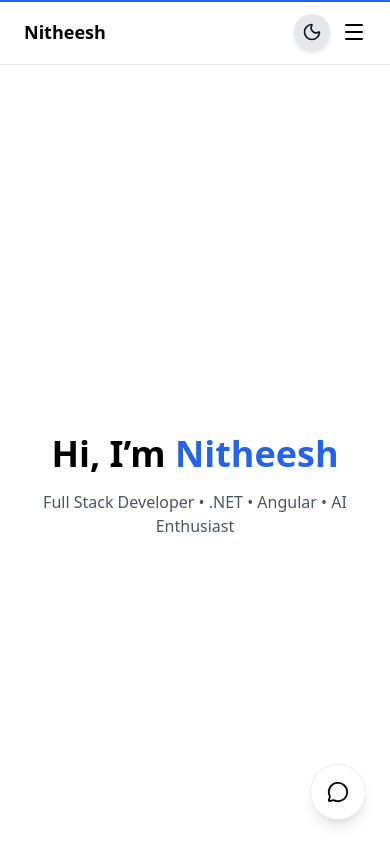
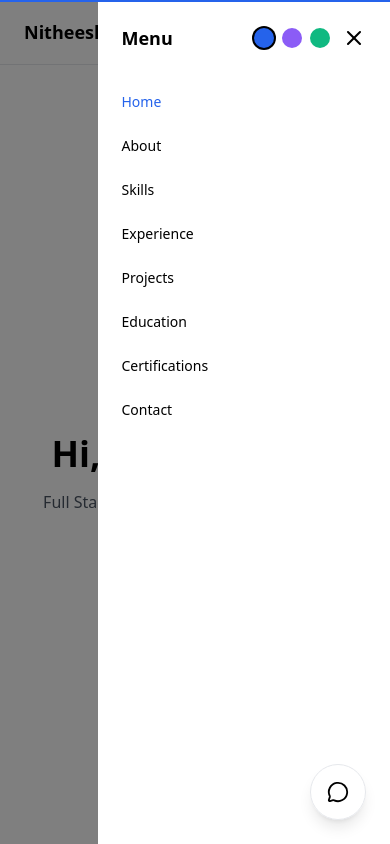
Before and after one commit to nitheesh-5/nitheesh5-Resume, a React (Vite) app in the folder resume-website/: page / in a window 390 px wide. Both pictures are taken after a click on the button 354 px from the left and 32 px from the top of the page. Shown: the top 844 px of the page. Built offline with nearby package versions, Linux system fonts and the light colour scheme.

Commit message:
Revert "Valentine more features"
This reverts commit 431eb0d60e78431f9f507e7a2169ead4a0c8d54b.

```diff
--- a/resume-website/src/components/Navbar.tsx
+++ b/resume-website/src/components/Navbar.tsx
@@ -37,109 +37,30 @@ function ValentineModal({ onClose }: ValentineModalProps) {
   const [yesSize, setYesSize] = useState<number>(16);
   const [accepted, setAccepted] = useState<boolean>(false);
 
-  const [name, setName] = useState<string>("");
-  const [place, setPlace] = useState<string>("");
-  const [time, setTime] = useState<string>("");
-
   const handleNo = () => {
     setMessageIndex((prev) => prev + 1);
     setYesSize((prev) => prev * 1.3);
   };
 
-  const submitForm = async () => {
-    const payload = {
-      name,
-      place,
-      time,
-      date: "14 Feb 2026",
-    };
-
-    try {
-      await fetch("https://script.google.com/macros/s/AKfycbxsAMkaOFKaz0qSZAZhiEWRi13mk30LvR3e2_g_TWfHr26PWbhRf-oMpl-_33yhiDVXVA/exec", {
-        method: "POST",
-        body: JSON.stringify(payload),
-      });
-
-      alert("Congratulations 💖");
-      onClose();
-    } catch {
-      alert("Failed to save");
-    }
-  };
-
-  /* ===== ACCEPTED SCREEN ===== */
   if (accepted) {
     return (
       <div className="fixed inset-0 bg-black/70 flex items-center justify-center z-50">
-        <div className="bg-white dark:bg-gray-900 p-8 rounded-xl shadow-xl w-[90%] max-w-md">
-          <h2 className="text-2xl font-bold text-pink-500 mb-4 text-center">
+        <div className="bg-white dark:bg-gray-900 p-10 rounded-xl text-center shadow-xl">
+          <h2 className="text-2xl font-bold text-pink-500">
             Knew you’d say yes! 💖
           </h2>
 
-          <p className="mb-6 text-center text-gray-600 dark:text-gray-300">
-            Now enter the details 😊
-          </p>
-
-          <div className="flex flex-col gap-4">
-            <div>
-              <label className="text-sm font-medium">Name</label>
-              <input
-                type="text"
-                value={name}
-                onChange={(e) => setName(e.target.value)}
-                className="w-full mt-1 px-3 py-2 border rounded dark:bg-gray-800"
-              />
-            </div>
-
-            <div>
-              <label className="text-sm font-medium">Place</label>
-              <input
-                type="text"
-                value={place}
-                onChange={(e) => setPlace(e.target.value)}
-                className="w-full mt-1 px-3 py-2 border rounded dark:bg-gray-800"
-              />
-            </div>
-
-            <div>
-              <label className="text-sm font-medium">Time</label>
-              <input
-                type="time"
-                value={time}
-                onChange={(e) => setTime(e.target.value)}
-                className="w-full mt-1 px-3 py-2 border rounded dark:bg-gray-800"
-              />
-            </div>
-
-            <div>
-            <label className="text-sm font-medium">Date</label>
-            <input
-              type="text"
-              value="14 Feb 2026"
-              disabled
-              className="
-                w-full mt-1 px-3 py-2 border rounded
-                bg-gray-100 text-gray-800
-                dark:bg-gray-800 dark:text-gray-200 dark:border-gray-700
-                cursor-not-allowed
-              "
-            />
-          </div>
-
-          </div>
-
           <button
-            className="mt-8 w-full px-4 py-2 bg-accent text-white rounded"
-            onClick={submitForm}
+            className="mt-6 px-4 py-2 bg-accent text-white rounded"
+            onClick={onClose}
           >
-            Done
+            Close
           </button>
         </div>
       </div>
     );
   }
 
-  /* ===== INITIAL SCREEN ===== */
   return (
     <div className="fixed inset-0 bg-black/70 flex items-center justify-center z-50">
       <div className="bg-white dark:bg-gray-900 p-10 rounded-xl text-center shadow-xl">
@@ -202,8 +123,10 @@ export default function Navbar() {
 
   return (
     <>
+      {/* NAVBAR */}
       <nav className="fixed top-0 left-0 w-full z-40 backdrop-blur-md bg-white/70 dark:bg-black/60 border-b border-gray-200 dark:border-gray-800">
         <div className="max-w-6xl mx-auto px-6 h-16 flex items-center justify-between">
+          {/* BRAND */}
           <span
             className="font-bold text-lg cursor-pointer"
             onClick={() => setShowValentine(true)}
@@ -211,9 +134,14 @@ export default function Navbar() {
             Nitheesh
           </span>
 
+          {/* DESKTOP */}
           <div className="hidden md:flex items-center gap-6">
             {links.map((link) => (
-              <a key={link.name} href={link.href} className="text-sm hover:text-accent">
+              <a
+                key={link.name}
+                href={link.href}
+                className="text-sm hover:text-accent transition"
+              >
                 {link.name}
               </a>
             ))}
@@ -221,6 +149,7 @@ export default function Navbar() {
             <ThemeToggle />
           </div>
 
+          {/* MOBILE */}
           <div className="md:hidden flex items-center gap-3">
             <ThemeToggle />
             <button onClick={() => setOpen(true)}>
@@ -230,6 +159,56 @@ export default function Navbar() {
         </div>
       </nav>
 
+      {/* MOBILE MENU */}
+      <AnimatePresence>
+        {open && (
+          <>
+            <motion.div
+              initial={{ opacity: 0 }}
+              animate={{ opacity: 0.5 }}
+              exit={{ opacity: 0 }}
+              className="fixed inset-0 bg-black z-40"
+              onClick={() => setOpen(false)}
+            />
+
+            <motion.div
+              initial={{ x: "100%" }}
+              animate={{ x: 0 }}
+              exit={{ x: "100%" }}
+              className="fixed top-0 right-0 h-full w-3/4 max-w-sm bg-white dark:bg-black z-50 p-6"
+            >
+              <div className="flex justify-between items-center mb-10">
+                <span className="font-bold text-lg">Menu</span>
+                <div className="flex items-center gap-3">
+                  <AccentSwitcher />
+                  <button onClick={() => setOpen(false)}>
+                    <X />
+                  </button>
+                </div>
+              </div>
+
+              <div className="flex flex-col gap-6 text-lg">
+                {links.map((link) => (
+                  <a
+                    key={link.name}
+                    href={link.href}
+                    onClick={() => setOpen(false)}
+                    className={`text-sm transition ${
+                      active === link.href.substring(1)
+                        ? "text-accent font-medium"
+                        : "hover:text-accent"
+                    }`}
+                  >
+                    {link.name}
+                  </a>
+                ))}
+              </div>
+            </motion.div>
+          </>
+        )}
+      </AnimatePresence>
+
+      {/* VALENTINE MODAL */}
       {showValentine && (
         <ValentineModal onClose={() => setShowValentine(false)} />
       )}
```
